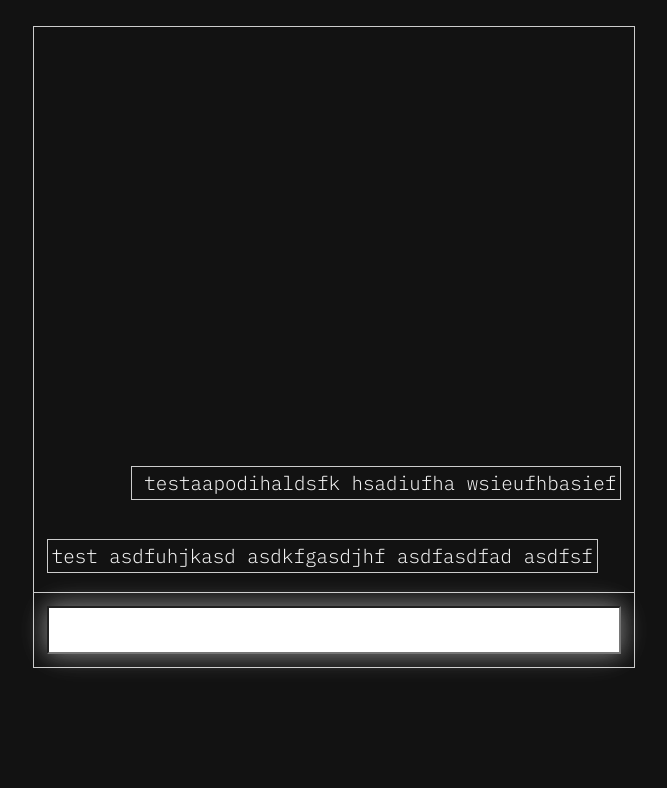
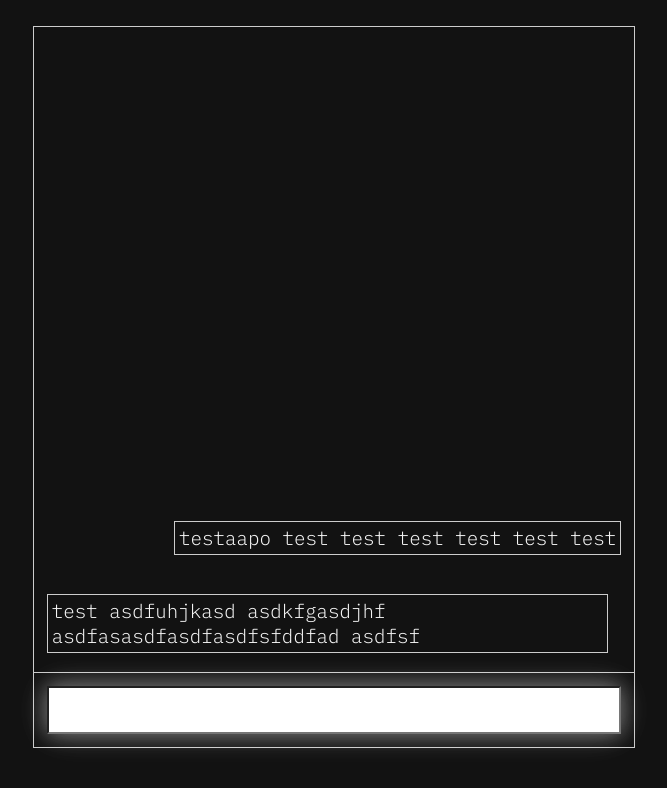
Before and after one commit to TomSander243/gpt-interface, a SvelteKit app: page /chat in a window 1280 px wide. Shown: the top 788 px of the page, without its empty margins (306-973 px from the left). Built offline with nearby package versions, Linux system fonts and the light colour scheme.

Commit message:
even more stupid fucking css

```diff
--- a/src/routes/chat/+page.svelte
+++ b/src/routes/chat/+page.svelte
@@ -1,8 +1,8 @@
 <main>
 	<div class="chat-container">
 		<div class="chat-box" />
-		<p class="chat-message">testaapodihaldsfk hsadiufha wsieufhbasief</p>
-		<p class="chat-response">test asdfuhjkasd asdkfgasdjhf asdfasdfad asdfsf</p>
+		<p class="chat-message">testaapo test test test test test test</p>
+		<p class="chat-response">test asdfuhjkasd asdkfgasdjhf asdfasasdfasdfasdfsfddfad asdfsf</p>
 		<div class="chat-input-container">
 			<input type="text" class="chat-input" />
 		</div>
@@ -13,7 +13,7 @@
 	.chat-container {
 		width: 100%;
 		max-width: 600px;
-		height: 80vh;
+		height: 90vh;
 		border: 1px solid #ccc;
 		margin: auto;
 		display: flex;
@@ -22,8 +22,10 @@
 	}
 
 	.chat-box {
+		display: flex;
+		justify-content: flex-end;
 		flex: 1;
-		overflow-y: auto;
+		overflow: auto;
 		padding: 2vw;
 		font-family: 'IBM Plex Mono', monospace;
 	}
@@ -46,28 +48,26 @@
 		font-size: 1.5vw;
 		border: 1px solid #ccc;
 		width: fit-content;
+		max-width: calc(100% - 4vw);
 		padding: 0.3vw;
-		padding-left: 1vw;
 		margin-left: auto;
 		margin-right: 1vw;
 		word-wrap: break-word;
 		overflow-wrap: break-word;
-		box-sizing: border-box;
-	}
-
-	.chat-message::first-line {
-		text-align: right;
+		word-break: break-word;
 	}
 
 	.chat-response {
 		font-size: 1.5vw;
 		border: 1px solid #ccc;
 		width: fit-content;
+		max-width: fit-content;
 		padding: 0.3vw;
 		margin-left: 1vw;
-		margin-right: auto;
+		margin-right: 2vw;
 		word-wrap: break-word;
 		overflow-wrap: break-word;
+		word-break: break-word;
 	}
 
 	@media only screen and (max-width: 600px) {
@@ -87,11 +87,19 @@
 		.chat-input {
 			padding: 2vw;
 		}
+
+		.chat-message {
+			font-size: 4vw;
+		}
+
+		.chat-response {
+			font-size: 4vw;
+		}
 	}
 
 	@media only screen and (min-width: 2000px) {
 		.chat-container {
-			height: 80vh;
+			height: 90vh;
 			max-width: 800px;
 		}
 	}
```
